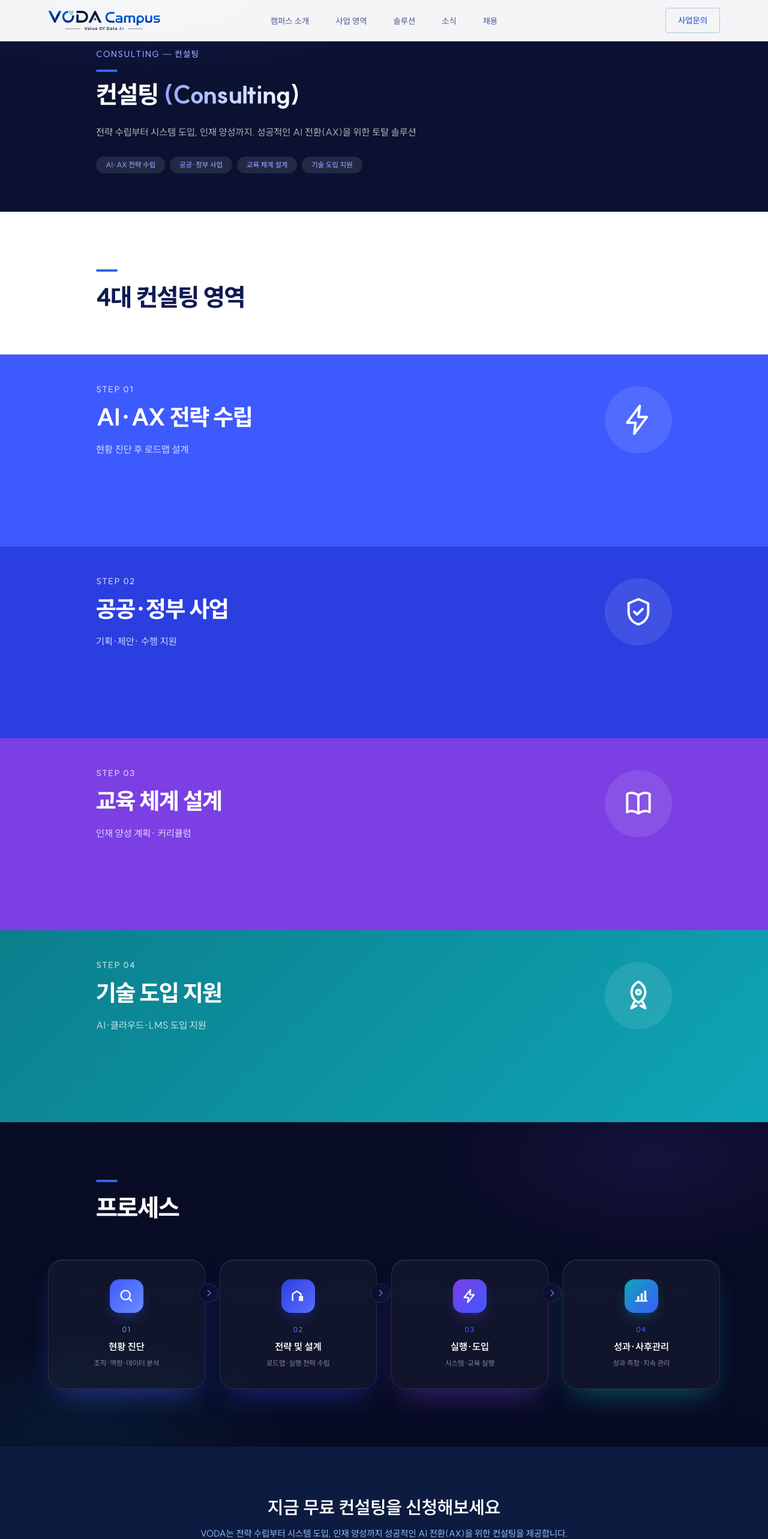
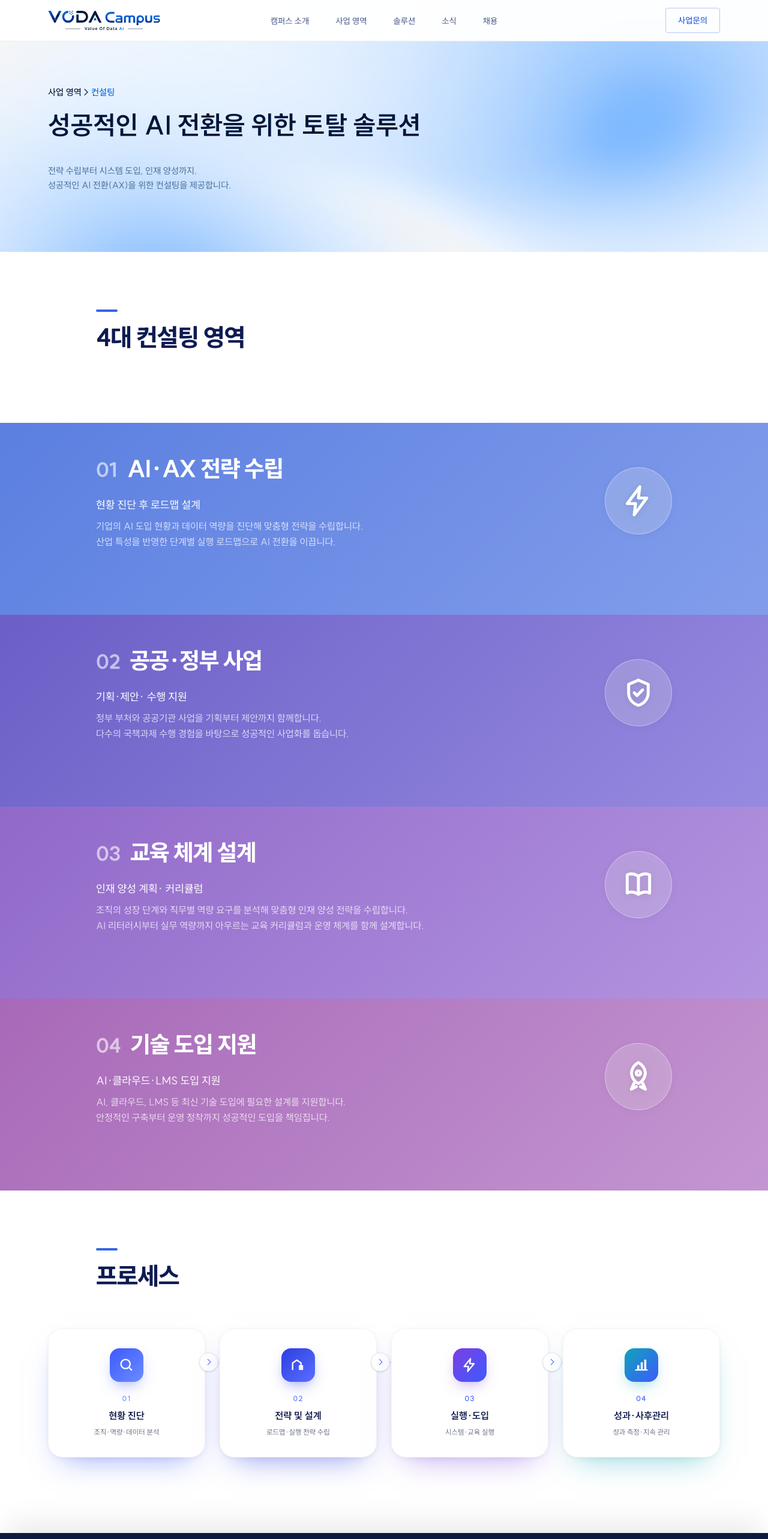
Before and after one commit to chaeuns/vodawebsite, a Next.js app: page /business/consulting in a window 1280 px wide. Shown: the top 2566 px of the page at 60% size. Built offline with nearby package versions, Linux system fonts and the light colour scheme.

Commit message:
컨설팅 영역, 프로세스 디자인 변경

```diff
--- a/app/business/consulting/page.tsx
+++ b/app/business/consulting/page.tsx
@@ -1,26 +1,29 @@
 // app/business/consulting/page.tsx
 // VODA · 컨설팅(Consulting) 페이지
 // 구조: 01 히어로 → 02 4대 컨설팅 영역(계단형 스택 카드) → 03 프로세스 → 04 Bottom CTA
-// 컬러: 히어로/프로세스는 네이비(#0B1130) + 블루(#3D5AFE), 02번 섹션만 밝은 그라데이션
+// 컬러: 히어로는 네이비(#0B1130) + 블루(#3D5AFE), 02·03번 섹션은 화이트
 
+import Image from "next/image";
 import Container from "@/app/components/Container";
-
-const heroTags = ["AI·AX 전략 수립", "공공·정부 사업", "교육 체계 설계", "기술 도입 지원"];
 
 const consultingAreas = [
   {
     no: "01",
     title: "AI·AX 전략 수립",
     desc: ["현황 진단 후", "로드맵 설계"],
-    rgb: "61,90,254", // #3D5AFE — 프로세스 STEP 01과 동일 계열
-    accent: "#3D5AFE",
-    glow: "rgba(61,90,254,0.5)",
+    subtext: [
+      "기업의 AI 도입 현황과 데이터 역량을 진단해 맞춤형 전략을 수립합니다.",
+      "산업 특성을 반영한 단계별 실행 로드맵으로 AI 전환을 이끕니다.",
+    ],
+    rgb: "130,157,235",
+    accent: "#5B7FE0",
+    glow: "rgba(91,127,224,0.3)",
     icon: (
       <svg viewBox="0 0 24 24" fill="none" className="h-10 w-10 sm:h-14 sm:w-14">
         <path
           d="M13 2 4 14h6l-1 8 9-12h-6l1-8z"
           stroke="currentColor"
-          strokeWidth="1.7"
+          strokeWidth="2.1"
           strokeLinejoin="round"
           strokeLinecap="round"
         />
@@ -31,21 +34,25 @@ const consultingAreas = [
     no: "02",
     title: "공공·정부 사업",
     desc: ["기획·제안·", "수행 지원"],
-    rgb: "43,63,224", // #2B3FE0 — 프로세스 STEP 02와 동일 계열
-    accent: "#2B3FE0",
-    glow: "rgba(43,63,224,0.5)",
+    subtext: [
+      "정부 부처와 공공기관 사업을 기획부터 제안까지 함께합니다.",
+      "다수의 국책과제 수행 경험을 바탕으로 성공적인 사업화를 돕습니다.",
+    ],
+    rgb: "150,138,224",
+    accent: "#6B5FC7",
+    glow: "rgba(107,95,199,0.3)",
     icon: (
       <svg viewBox="0 0 24 24" fill="none" className="h-10 w-10 sm:h-14 sm:w-14">
         <path
           d="M12 3l7 3v6c0 5-3.5 8-7 9-3.5-1-7-4-7-9V6l7-3z"
           stroke="currentColor"
-          strokeWidth="1.7"
+          strokeWidth="2.1"
           strokeLinejoin="round"
         />
         <path
           d="M9 12l2 2 4-4"
           stroke="currentColor"
-          strokeWidth="1.7"
+          strokeWidth="2.1"
           strokeLinecap="round"
           strokeLinejoin="round"
         />
@@ -56,18 +63,22 @@ const consultingAreas = [
     no: "03",
     title: "교육 체계 설계",
     desc: ["인재 양성 계획·", "커리큘럼"],
-    rgb: "123,63,228", // #7B3FE4 — 프로세스 STEP 03과 동일 계열
-    accent: "#7B3FE4",
-    glow: "rgba(123,63,228,0.5)",
+    subtext: [
+      "조직의 성장 단계와 직무별 역량 요구를 분석해 맞춤형 인재 양성 전략을 수립합니다.",
+      "AI 리터러시부터 실무 역량까지 아우르는 교육 커리큘럼과 운영 체계를 함께 설계합니다.",
+    ],
+    rgb: "179,148,224",
+    accent: "#9169C9",
+    glow: "rgba(145,105,201,0.3)",
     icon: (
       <svg viewBox="0 0 24 24" fill="none" className="h-10 w-10 sm:h-14 sm:w-14">
         <path
           d="M4 5c2-1 5-1 8 1 3-2 6-2 8-1v13c-2-1-5-1-8 1-3-2-6-2-8-1V5z"
           stroke="currentColor"
-          strokeWidth="1.7"
+          strokeWidth="2.1"
           strokeLinejoin="round"
         />
-        <path d="M12 6v13" stroke="currentColor" strokeWidth="1.7" />
+        <path d="M12 6v13" stroke="currentColor" strokeWidth="2.1" />
       </svg>
     ),
   },
@@ -75,22 +86,26 @@ const consultingAreas = [
     no: "04",
     title: "기술 도입 지원",
     desc: ["AI·클라우드·LMS", "도입 지원"],
-    rgb: "14,165,183", // #0EA5B7 — 프로세스 STEP 04와 동일 계열
-    accent: "#0B7F8C",
-    glow: "rgba(14,165,183,0.5)",
+    subtext: [
+      "AI, 클라우드, LMS 등 최신 기술 도입에 필요한 설계를 지원합니다.",
+      "안정적인 구축부터 운영 정착까지 성공적인 도입을 책임집니다.",
+    ],
+    rgb: "196,150,209",
+    accent: "#A869B8",
+    glow: "rgba(168,105,184,0.3)",
     icon: (
       <svg viewBox="0 0 24 24" fill="none" className="h-10 w-10 sm:h-14 sm:w-14">
         <path
           d="M12 2c2.8 1.4 4.6 4 5 7.5-.4 3.5-2.2 6.1-5 7.5-2.8-1.4-4.6-4-5-7.5.4-3.5 2.2-6.1 5-7.5z"
           stroke="currentColor"
-          strokeWidth="1.7"
+          strokeWidth="2.1"
           strokeLinejoin="round"
         />
-        <circle cx="12" cy="9.5" r="1.6" stroke="currentColor" strokeWidth="1.7" />
+        <circle cx="12" cy="9.5" r="1.6" stroke="currentColor" strokeWidth="2.1" />
         <path
           d="M9 16.5 7 21l3.5-1.8M15 16.5l2 4.5-3.5-1.8"
           stroke="currentColor"
-          strokeWidth="1.7"
+          strokeWidth="2.1"
           strokeLinecap="round"
           strokeLinejoin="round"
         />
@@ -167,52 +182,45 @@ const process = [
 export default function ConsultingPage() {
   return (
     <main className="bg-white">
-      {/* 01. Hero */}
-      <section className="relative overflow-hidden bg-[#0B1130] pt-20 pb-16">
-        <div
-          className="pointer-events-none absolute inset-0 opacity-40"
-          style={{
-            background:
-              "radial-gradient(60% 60% at 20% 0%, rgba(61,90,254,0.35) 0%, rgba(11,17,48,0) 60%)",
-          }}
-        />
-        <Container className="relative">
-          <div className="pl-20 pr-20">
-            <p className="mb-4 text-sm font-semibold tracking-widest text-[#8FA6FF]">
-              CONSULTING <span className="text-white/40">—</span> 컨설팅
+      {/* 01. Hero — 정부 교육 사업 히어로 디자인 재사용 */}
+      <style>{`
+        @keyframes heroFadeUp {
+          from { opacity: 0; transform: translateY(16px); }
+          to { opacity: 1; transform: translateY(0); }
+        }
+        .hero-fade-1 { opacity: 0; animation: heroFadeUp 0.7s ease-out 0.1s forwards; }
+        .hero-fade-2 { opacity: 0; animation: heroFadeUp 0.7s ease-out 0.3s forwards; }
+        .hero-fade-3 { opacity: 0; animation: heroFadeUp 0.7s ease-out 0.5s forwards; }
+      `}</style>
+
+      <section
+        className="relative flex items-center pt-16 overflow-hidden bg-[#0D1B40]"
+        style={{ minHeight: 420 }}
+      >
+        <Image src="/images/Frame%205.jpg" alt="" fill priority className="object-cover" />
+        <div className="relative max-w-[1100px] px-6 sm:px-10 lg:px-16 xl:px-20 2xl:px-24 py-6 md:py-8">
+          <div className="-translate-y-5">
+            <p className="hero-fade-1 text-[#0064DB] text-[13px] md:text-[15px] font-medium">
+              <span className="text-[#00163A]">사업 영역 &gt;</span> 컨설팅
             </p>
-            <span className="mb-3 block h-1 w-9 rounded-full bg-[#3566e8]" />
-            <h1
-              className="font-extrabold font-suit leading-tight text-white"
-              style={{ fontSize: "clamp(1.7rem,3.2vw,2.8rem)", letterSpacing: "-0.03em" }}
-            >
-              컨설팅{" "}
-              <span className="bg-gradient-to-r from-[#8FA6FF] to-white bg-clip-text text-transparent">
-                (Consulting)
-              </span>
+
+            <h1 className="hero-fade-2 font-bold mt-4 leading-[1.3] text-[18px] sm:text-[22px] md:text-[29px] lg:text-[43px] whitespace-normal md:whitespace-nowrap break-keep">
+              <span className="text-[#00163A]">성공적인 AI 전환을 위한 토탈 솔루션</span>
             </h1>
-            <p className="mt-6 max-w-2xl text-base leading-relaxed text-white/70">
-              전략 수립부터 시스템 도입, 인재 양성까지. 성공적인 AI 전환(AX)을 위한
-              토탈 솔루션
-            </p>
-            <div className="mt-7 flex flex-wrap gap-2">
-              {heroTags.map((tag) => (
-                <span
-                  key={tag}
-                  className="rounded-full bg-white/10 px-4 py-1.5 text-xs font-medium text-[#8FA6FF]"
-                >
-                  {tag}
-                </span>
-              ))}
-            </div>
           </div>
-        </Container>
+
+          <p className="hero-fade-3 text-[#486C98] mt-4 leading-[1.6] text-[13px] md:text-[15px] max-w-[90%] md:max-w-[520px]">
+            전략 수립부터 시스템 도입, 인재 양성까지.
+            <br />
+            성공적인 AI 전환(AX)을 위한 컨설팅을 제공합니다.
+          </p>
+        </div>
       </section>
 
       {/* 02. 4대 컨설팅 영역 — 화면 꽉 찬 컬러 밴드가 스크롤에 따라 겹겹이 덮이는 스택 */}
       <section className="bg-white pt-24">
         <Container>
-          <div className="mb-16 pl-20 pr-20">
+          <div className="mb-28 pl-20 pr-20">
             <span className="mb-3 block h-1 w-9 rounded-full bg-[#3566e8]" />
             <h2
               className="font-extrabold font-suit text-[#0e1b52]"
@@ -238,20 +246,32 @@ export default function ConsultingPage() {
               <Container className="w-full">
                 <div className="flex flex-col items-start justify-between gap-6 pl-20 pr-20 sm:flex-row sm:items-center">
                   <div>
-                    <p className="text-sm font-bold tracking-widest text-white/70">
-                      STEP {area.no}
-                    </p>
-                    <h3
-                      className="mt-2 font-extrabold font-suit"
-                      style={{ fontSize: "clamp(1.7rem,3vw,2.6rem)", letterSpacing: "-0.03em" }}
-                    >
-                      {area.title}
+                    <h3 className="flex flex-wrap items-baseline gap-x-4 font-extrabold font-suit">
+                      <span
+                        className="text-white/60"
+                        style={{ fontSize: "clamp(1.6rem,2.6vw,2.2rem)", letterSpacing: "-0.02em" }}
+                      >
+                        {area.no}
+                      </span>
+                      <span
+                        style={{ fontSize: "clamp(1.7rem,3vw,2.6rem)", letterSpacing: "-0.03em" }}
+                      >
+                        {area.title}
+                      </span>
                     </h3>
-                    <p className="mt-3 max-w-md text-sm leading-relaxed text-white/80 sm:text-base">
+                    <p className="mt-4 max-w-lg text-base font-medium leading-relaxed text-white/90 sm:text-lg">
                       {area.desc.join(" ")}
                     </p>
+                    <p className="mt-2 max-w-2xl break-keep text-sm leading-relaxed text-white/75 sm:text-base">
+                      {area.subtext.map((line, idx) => (
+                        <span key={idx}>
+                          {line}
+                          {idx < area.subtext.length - 1 && <br />}
+                        </span>
+                      ))}
+                    </p>
                   </div>
-                  <div className="flex h-20 w-20 flex-none items-center justify-center rounded-full bg-white/10 sm:h-28 sm:w-28">
+                  <div className="flex h-20 w-20 flex-none items-center justify-center rounded-full bg-white/20 shadow-[inset_0_0_0_1px_rgba(255,255,255,0.35)] drop-shadow-[0_2px_6px_rgba(0,0,0,0.15)] sm:h-28 sm:w-28">
                     {area.icon}
                   </div>
                 </div>
@@ -262,19 +282,12 @@ export default function ConsultingPage() {
       </section>
 
       {/* 03. 프로세스 */}
-      <section className="relative overflow-hidden bg-[#080C24] pt-24 pb-34">
-        <div
-          className="pointer-events-none absolute inset-0 opacity-50"
-          style={{
-            background:
-              "radial-gradient(50% 50% at 85% 10%, rgba(123,63,228,0.25) 0%, rgba(8,12,36,0) 60%), radial-gradient(50% 50% at 10% 90%, rgba(14,165,183,0.2) 0%, rgba(8,12,36,0) 60%)",
-          }}
-        />
+      <section className="relative overflow-hidden bg-white pt-24 pb-41.5">
         <Container className="relative">
           <div className="pl-20 pr-20">
             <span className="mb-3 block h-1 w-9 rounded-full bg-[#3566e8]" />
             <h2
-              className="font-extrabold font-suit text-white"
+              className="font-extrabold font-suit text-[#0e1b52]"
               style={{ fontSize: "clamp(1.7rem,3.2vw,2.8rem)", letterSpacing: "-0.03em" }}
             >
               프로세스
@@ -288,9 +301,9 @@ export default function ConsultingPage() {
             {process.map((p, i) => (
               <div key={p.step} className="group relative">
                 <div
-                  className="relative rounded-3xl border border-white/10 bg-white/4 px-6 py-8 text-center backdrop-blur transition-transform duration-300 hover:-translate-y-2"
+                  className="relative rounded-3xl border border-gray-100 bg-white px-6 py-8 text-center transition-transform duration-300 hover:-translate-y-2"
                   style={{
-                    boxShadow: `0 24px 48px -20px ${p.glow}, inset 0 1px 0 rgba(255,255,255,0.06)`,
+                    boxShadow: `0 24px 48px -24px ${p.glow}, 0 2px 10px -2px rgba(15,23,42,0.08)`,
                   }}
                 >
                   <div
@@ -309,15 +322,17 @@ export default function ConsultingPage() {
                   >
                     {p.step}
                   </p>
-                  <p className="relative z-10 mt-2 text-base font-bold text-white">{p.title}</p>
-                  <p className="relative z-10 mt-1.5 text-xs leading-relaxed text-white/50">
+                  <p className="relative z-10 mt-2 text-base font-bold text-[#0F1B4C]">
+                    {p.title}
+                  </p>
+                  <p className="relative z-10 mt-1.5 text-xs leading-relaxed text-gray-500">
                     {p.desc}
                   </p>
                 </div>
 
                 {i < process.length - 1 && (
                   <span
-                    className="absolute -right-5.5 top-14 hidden h-8 w-8 -translate-y-1/2 items-center justify-center rounded-full border border-white/10 bg-[#0B1130] text-sm text-[#8FA6FF] sm:flex"
+                    className="absolute -right-5.5 top-14 hidden h-8 w-8 -translate-y-1/2 items-center justify-center rounded-full border border-gray-200 bg-white text-sm text-[#3D5AFE] shadow-sm sm:flex"
                     aria-hidden
                   >
                     →
```
